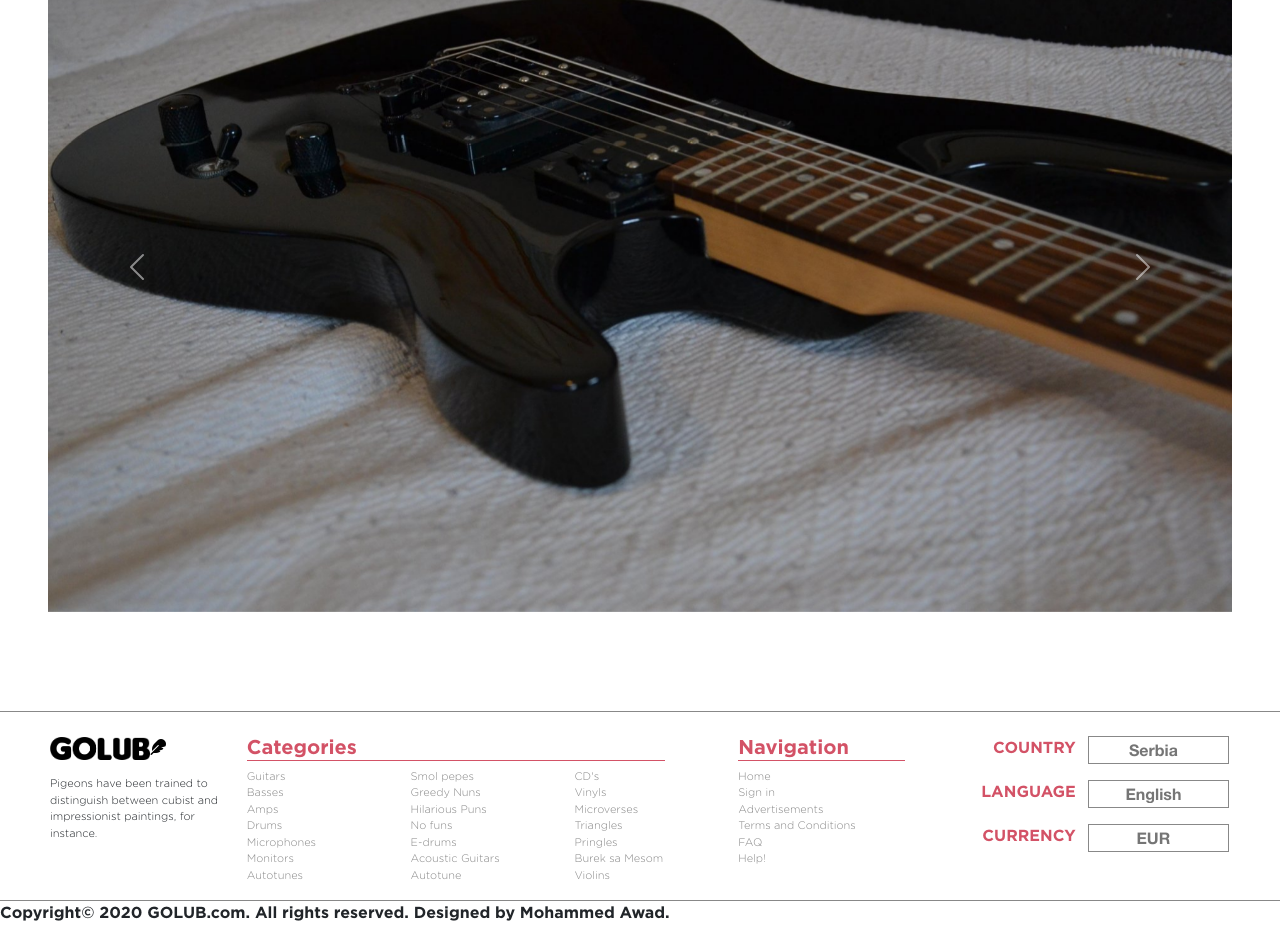
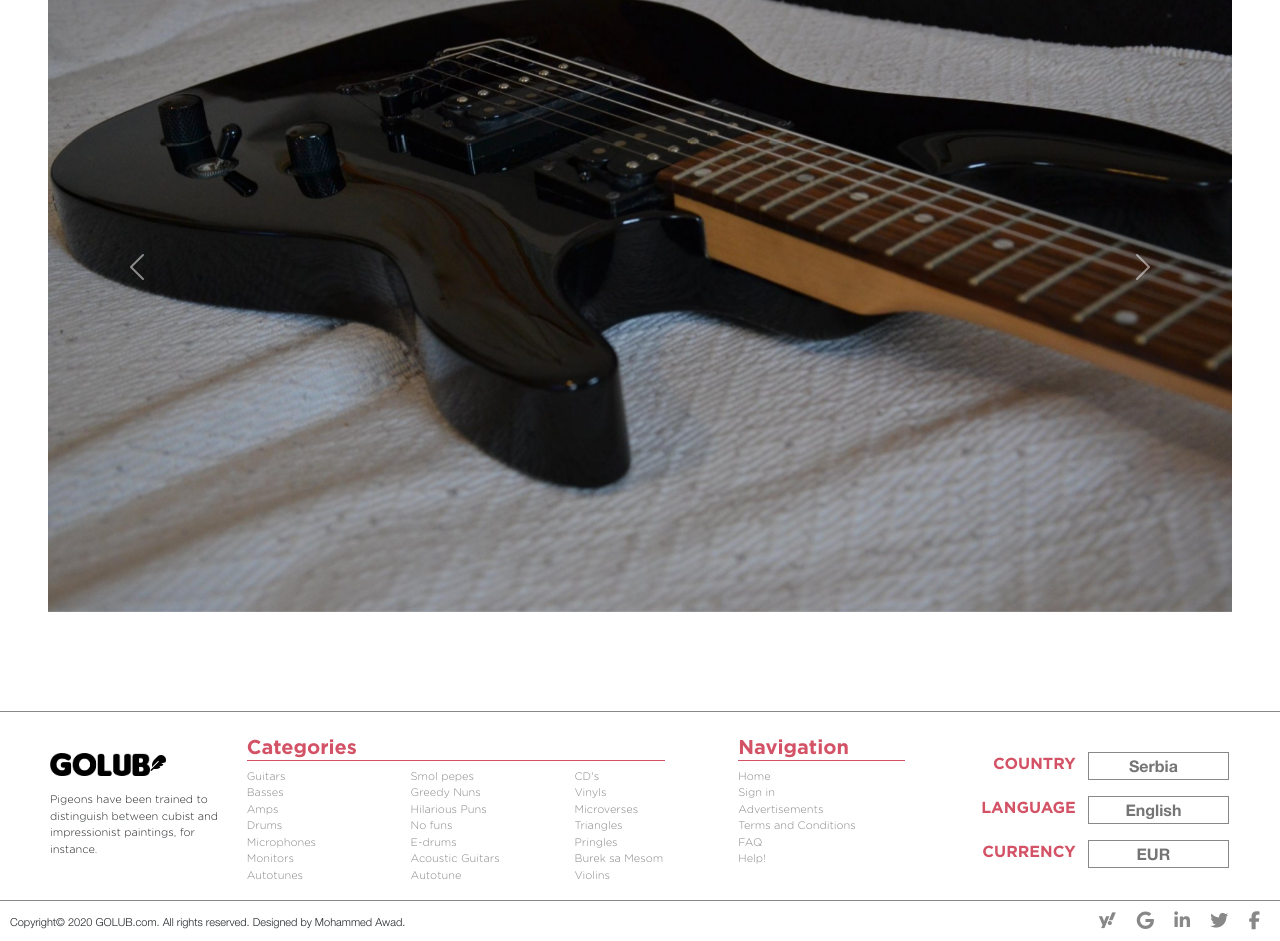
Before and after one commit to Mandeln/GOLUB, a website: page index.html in a window 1280 px wide. Shown: the part 617-1558 px from the top of the page. Drawn offline with nearby package versions, Linux system fonts and the light colour scheme.

Commit message:
add fix footer

```diff
--- a/css/style.css
+++ b/css/style.css
@@ -191,6 +191,23 @@
     display: flex;
     flex-direction: row;
     justify-content: space-between;
+    height: 40px;
+    padding: 0 20px 0 10px;
+  }
+
+  .credit {
+    padding: 13px 0 14px 0;
+    font-size: 11px;
+    font-family: Helvetica-light, sans-serif;
+  }
+
+  .icons {
+    padding-top: 8px;
+    font-size: 18px;
+  }
+
+  .icons a{
+    padding-left: 15px;
   }
 
   footer  a {
--- a/index.html
+++ b/index.html
@@ -66,7 +66,7 @@
       </main>
       <footer>
         <section class="d-flex flex-row align-items-top pt-4">
-        <article class="card border-0 col-md-2 col-4">
+        <article class="card border-0 col-md-2 col-4 pt-3">
           <div class="card-img">
             <a href="#"><img src="./css/logo-black.png" class="card-img-top" alt="golub"><i class="fas fa-feather"></i></a>
           </div>
@@ -119,7 +119,7 @@
           </ul>
         </article>
       </article>
-        <article class="currency col-md-3 col-4 d-flex flex-column">
+        <article class="currency pt-3 col-md-3 col-4 d-flex flex-column">
           <div class="d-flex flex-row">
             <div class="w-50 text-right pb-3">COUNTRY</div>
             <input type="search" class="w-50 mb-3" placeholder="Serbia">
@@ -136,7 +136,13 @@
         </section>
         <section class="copyright">
           <div class="credit">Copyright© 2020 GOLUB.com. All rights reserved. Designed by Mohammed Awad.</div>
-          <div class="icons"></div>
+          <div class="icons">
+            <a href="#"><i class="fab fa-yahoo"></i></a>
+            <a href="#"><i class="fab fa-google"></i></a>
+            <a href="#"><i class="fab fa-linkedin-in"></i></a>
+            <a href="#"><i class="fab fa-twitter"></i></a>
+            <a href="#"><i class="fab fa-facebook-f"></i></a>
+          </div>
         </section>
       </footer>
     <script
```
